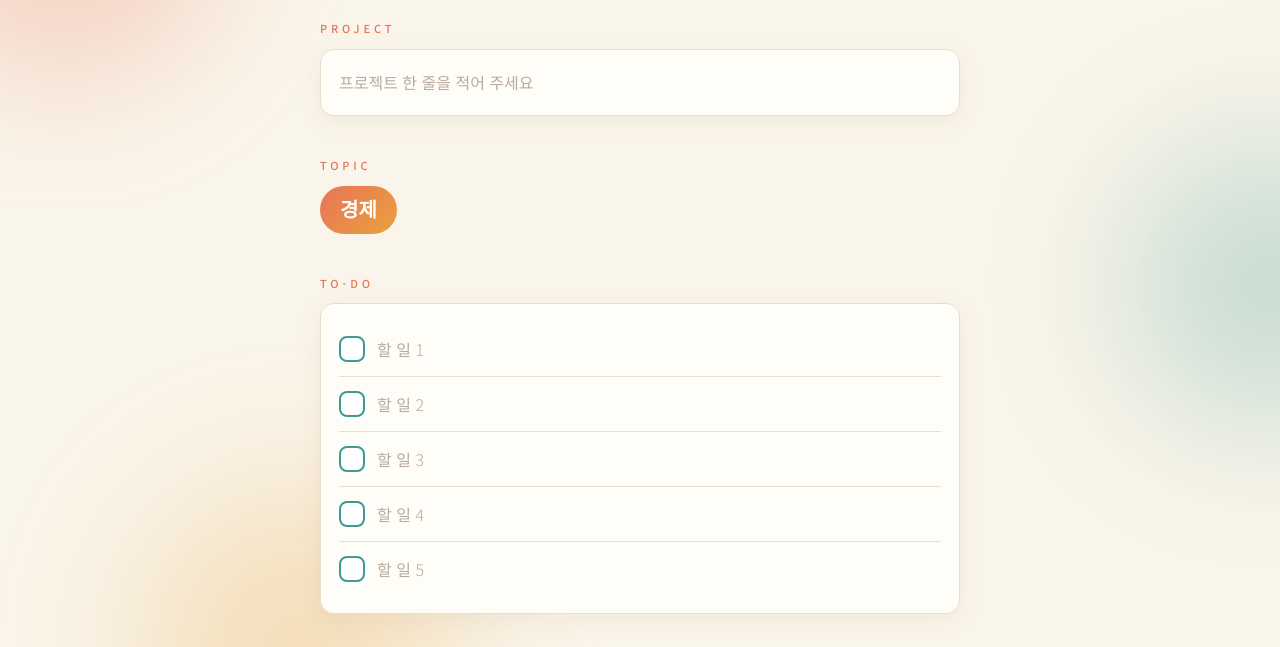
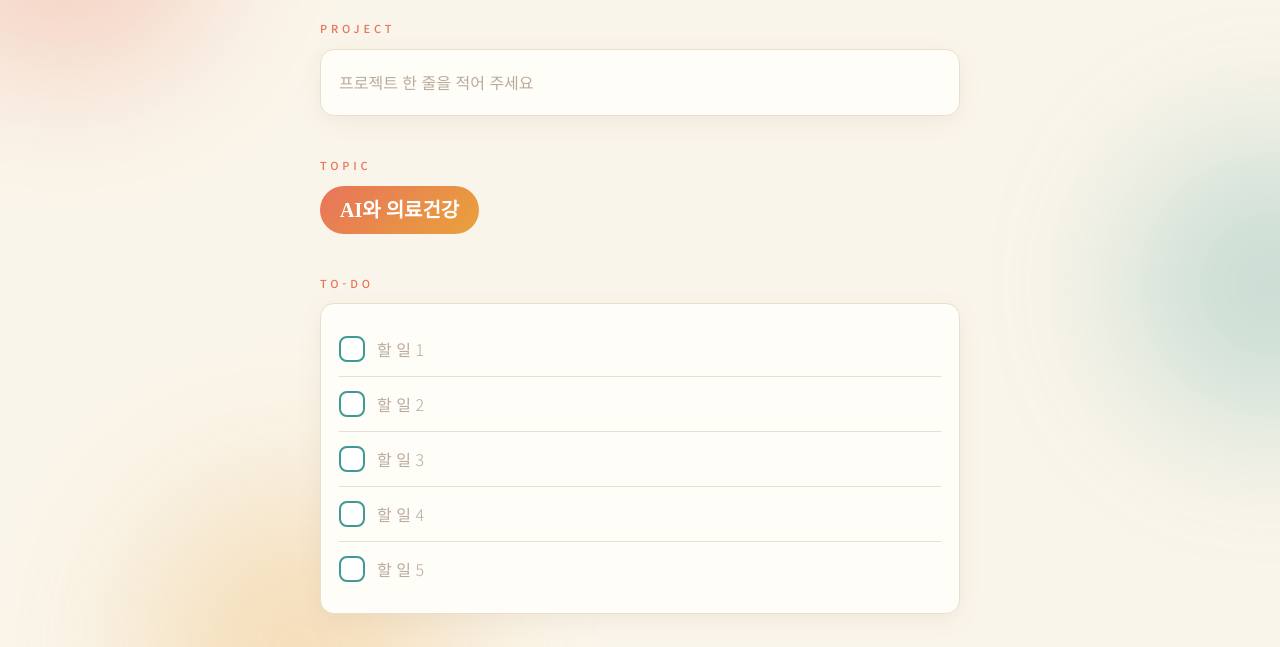
Before and after one commit to aiinprogress/article-note, a plain HTML site: page index.html in a window 1280 px wide. Shown: the part 153-800 px from the top of the page. Drawn offline with Linux system fonts and the light colour scheme.

Commit message:
Update index.html

```diff
--- a/index.html
+++ b/index.html
@@ -75,7 +75,7 @@
 
   <section>
     <p class="label">TOPIC</p>
-    <span class="topic">경제</span>
+    <span class="topic">AI와 의료건강</span>
   </section>
 
   <section>
```
